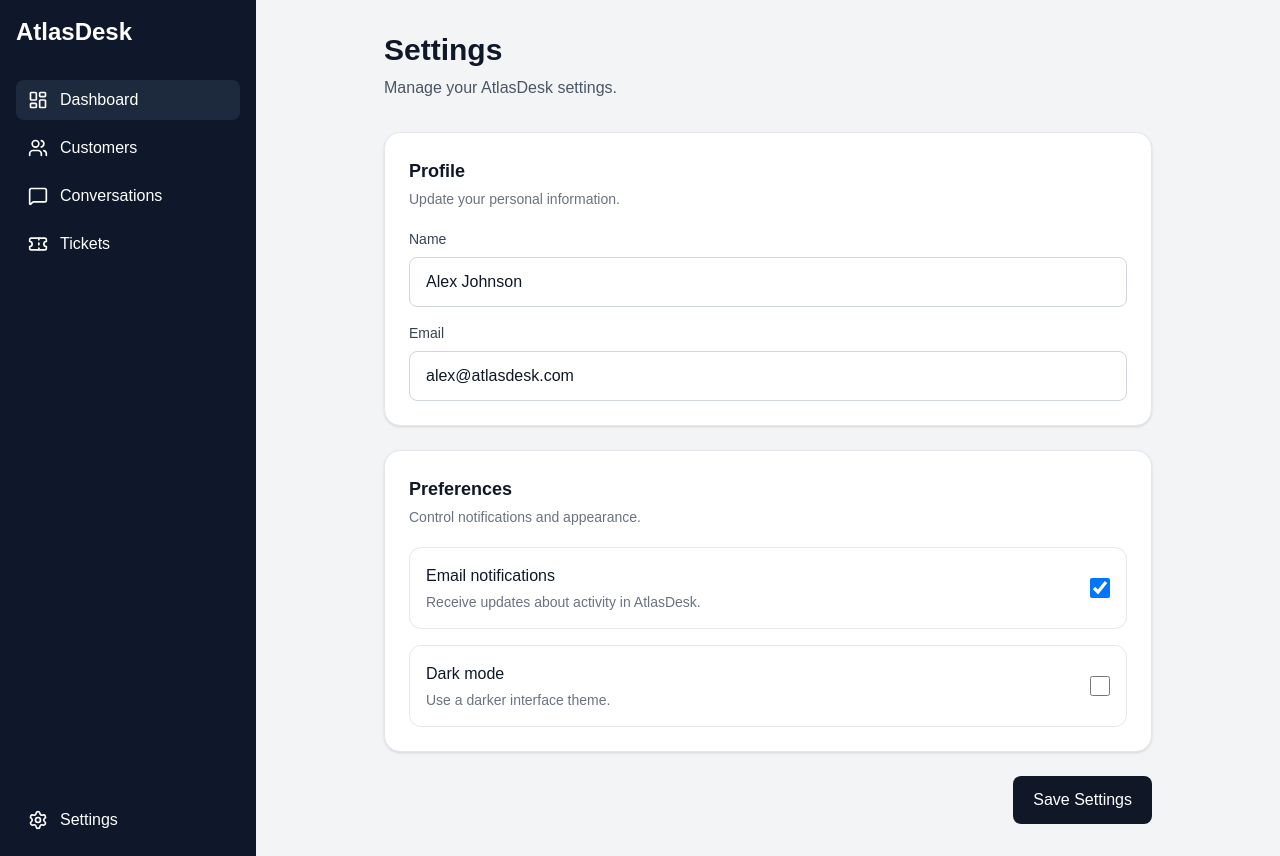
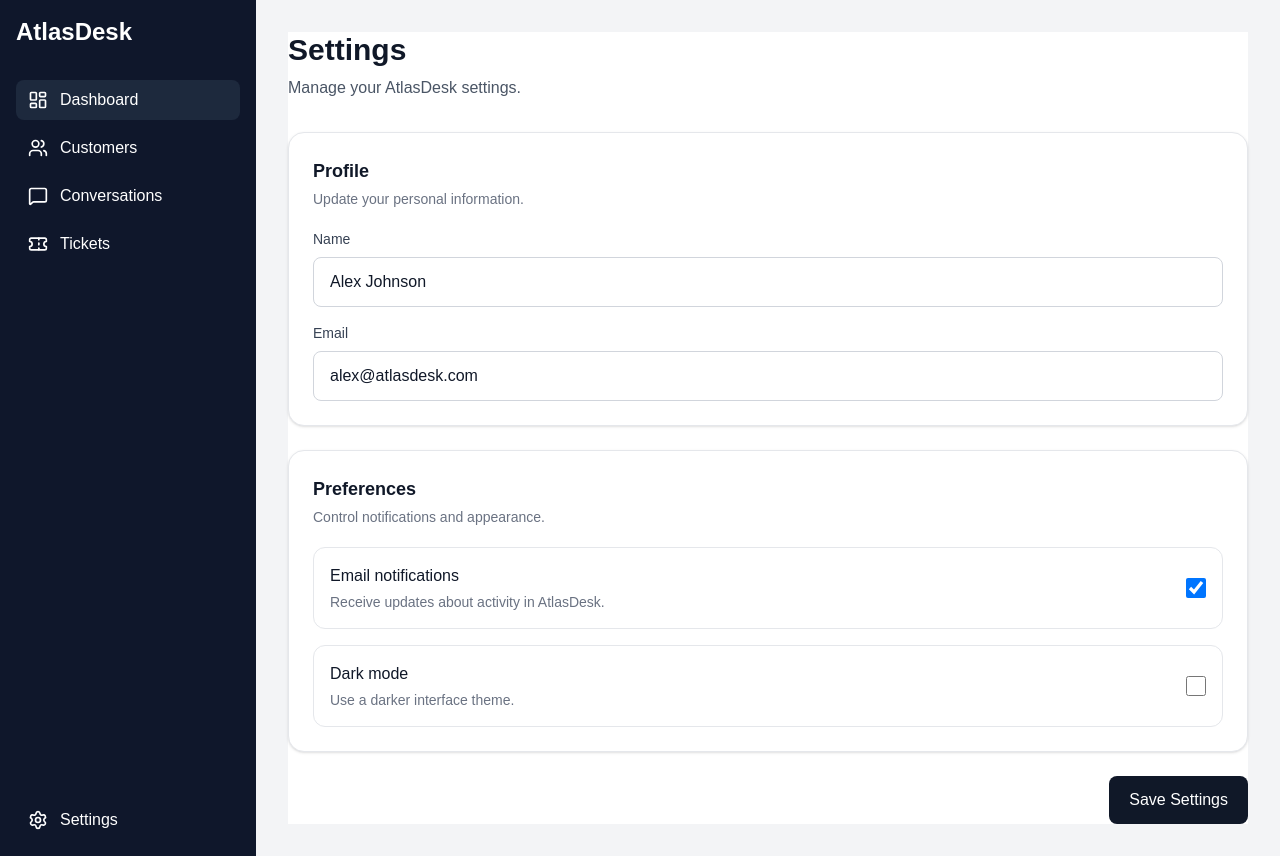
Before and after one commit to Abualtaher/atlasdesk, a React (Vite) app in the folder client/: page /settings in a window 1280 px wide. Built offline with nearby package versions, Linux system fonts and the light colour scheme.

Commit message:
feat: implement dark mode functionality in AppLayout and Settings components

```diff
--- a/client/src/components/AppLayout.tsx
+++ b/client/src/components/AppLayout.tsx
@@ -5,13 +5,16 @@ import Sidebar from "./Sidebar";
 
 function AppLayout() {
   const [mobileMenuOpen, setMobileMenuOpen] = useState(false);
+  const [darkMode, setDarkMode] = useState(false);
 
   const handleCloseMenu = () => {
     setMobileMenuOpen(false);
   };
 
   return (
-    <div className="flex min-h-screen bg-gray-100">
+    <div
+      className={`flex min-h-screen ${darkMode ? "bg-gray-900" : "bg-gray-100"}`}
+    >
       <Sidebar isOpen={mobileMenuOpen} onClose={handleCloseMenu} />
 
       {mobileMenuOpen && (
@@ -30,7 +33,7 @@ function AppLayout() {
           <Menu size={22} />
         </button>
 
-        <Outlet />
+        <Outlet context={{ darkMode, setDarkMode }} />
       </main>
     </div>
   );
--- a/client/src/pages/Settings.tsx
+++ b/client/src/pages/Settings.tsx
@@ -1,10 +1,16 @@
 import { useState } from "react";
+import { useOutletContext } from "react-router-dom";
 
+type OutletContext = {
+  darkMode: boolean;
+  setDarkMode: React.Dispatch<React.SetStateAction<boolean>>;
+};
 function Settings() {
+  const { darkMode, setDarkMode } = useOutletContext<OutletContext>();
   const [userName, setUserName] = useState("Alex Johnson");
   const [email, setEmail] = useState("alex@atlasdesk.com");
   const [emailNotifications, setEmailNotifications] = useState(true);
-  const [darkMode, setDarkMode] = useState(false);
+
   const [saved, setSaved] = useState(false);
 
   const handleSave = () => {
@@ -12,7 +18,9 @@ function Settings() {
   };
 
   return (
-    <div className="mx-auto max-w-3xl">
+    <div
+      className={`mx-auto max-w-3*1 ${darkMode ? "bg-gray-900" : "bg-white"}`}
+    >
       <div className="mb-8">
         <h1 className="text-2xl font-bold text-gray-900 sm:text-3xl">
           Settings
```
